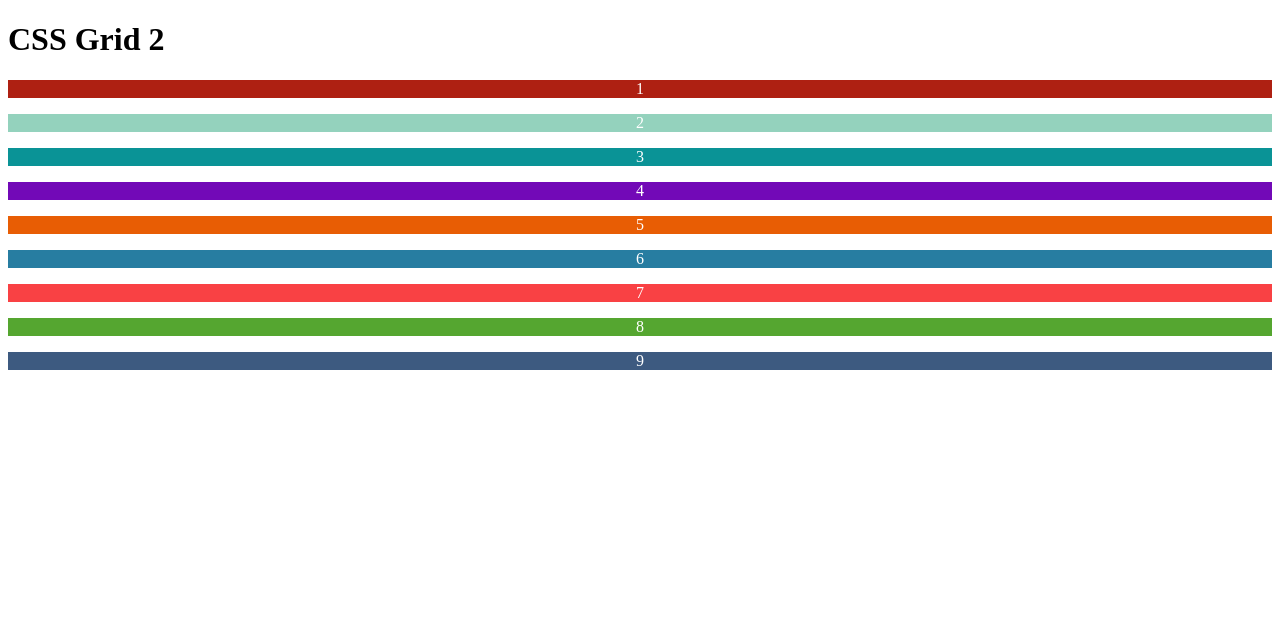
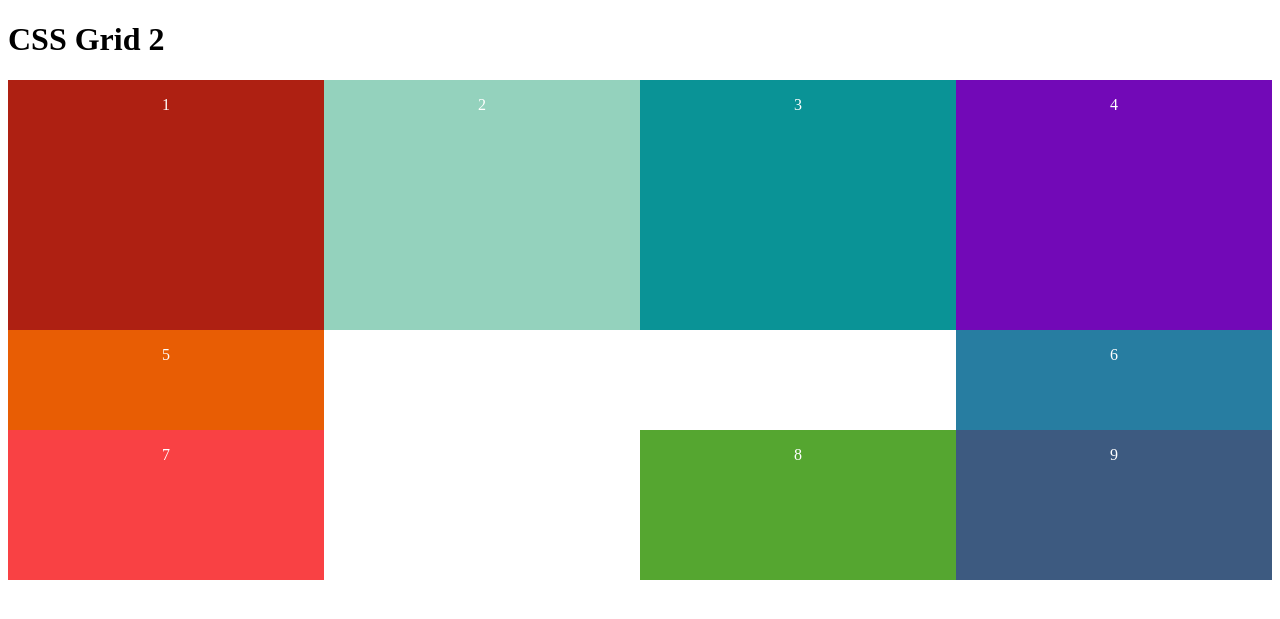
Before and after one commit to basdau92/HTML-exercices-BD, a PHP site: page /Part3_Exercice_HTML_4.html in a window 1280 px wide. Shown: the top 619 px of the page. Run offline with PHP 8.4, Linux system fonts and the light colour scheme.

Commit message:
Exercice Part3 - Ex4

```diff
--- a/Part3_Exercice_HTML_4.css
+++ b/Part3_Exercice_HTML_4.css
@@ -1,6 +1,6 @@
 /*Grid*/
 .grid{
-    isplay: grid;
+    display: grid;
     height: 500px;
     width: 100%;
     grid-template-columns: 1fr 1fr 1fr 1fr;
```
